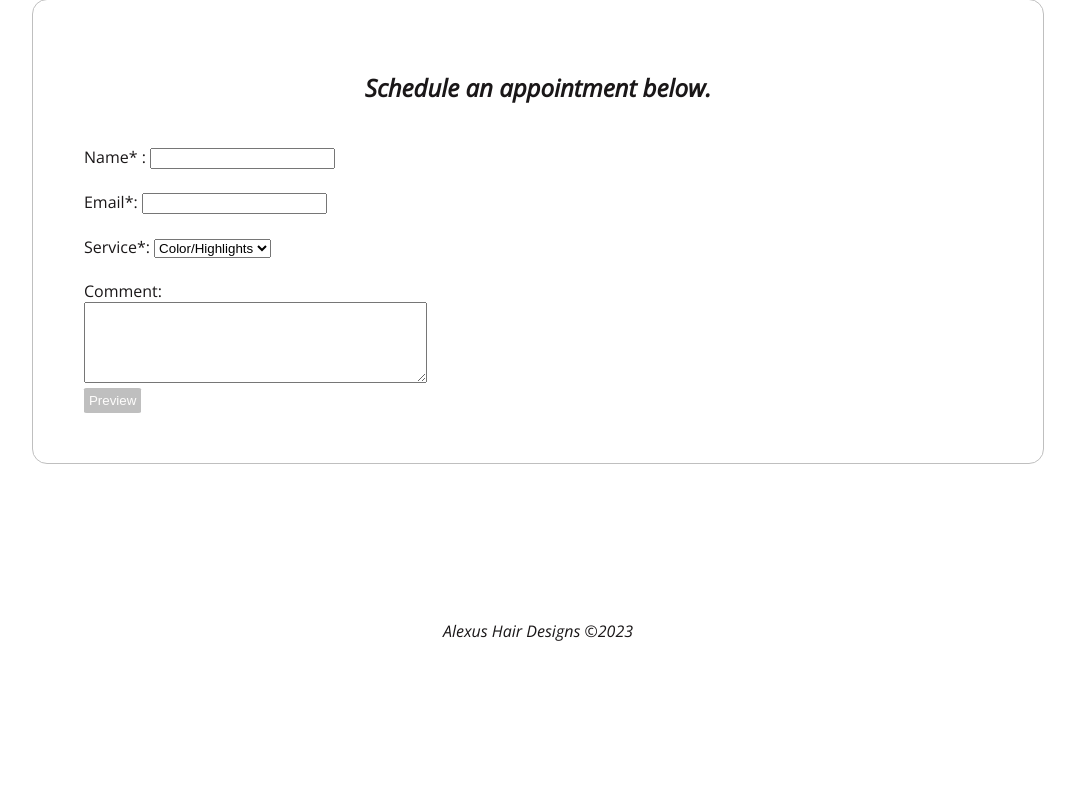
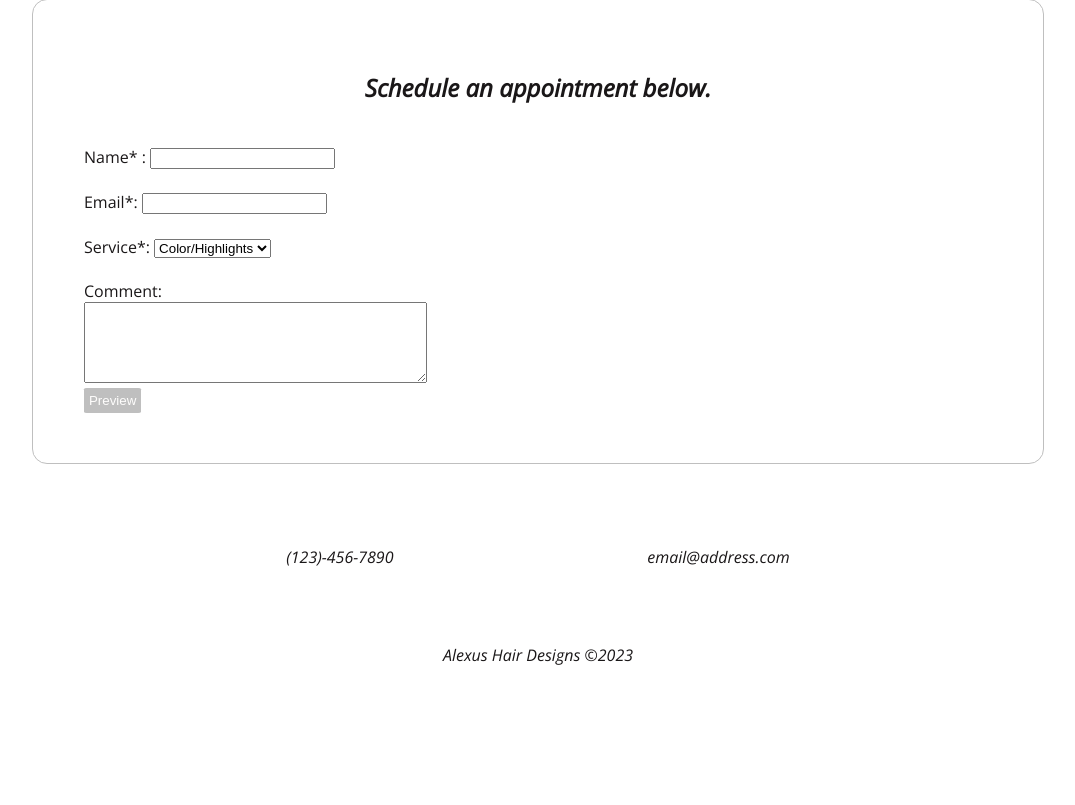
Before and after one commit to berenypanda/Alexus-Hair-Designs, a PHP site: page /booking.php in a window 1280 px wide. Shown: the part 404-1209 px from the top of the page, without its empty margins (102-1177 px from the left). Run offline with PHP 8.4, Linux system fonts and the light colour scheme.

Commit message:
Update shared.php

```diff
--- a/shared.php
+++ b/shared.php
@@ -4,7 +4,7 @@
 //Define navbar component
 
 $navbar =
-"<div class='navbar'>
+"<div class='navbar col-xs-12'>
     <header class='col-xs-6 col-lg-4'>
     <a href='index.php'><img class='logo' src='logo.png' alt='logo'></a>
     </header>
@@ -22,10 +22,27 @@ $navbar =
     </nav>
 </div>";
 
-//define footer component
+//define Footer component
 $footer = "<footer>
-<div class='social-media'></div>
+
+<div class='social-media'>
+<i class='fa-brands fa-facebook-f'></i>
+<i class='fa-brands fa-instagram'></i>
+<i class='fa-brands fa-tiktok'></i>
+<i class='fa-brands fa-pinterest'></i>
+</div>
+
+<div class='footer-contact'>
+    <div class='phone-number'>
+      <i class='fa-solid fa-phone'></i><span><p>(123)-456-7890</p></span>
+    </div>
+    <div class='email'>
+      <i class='fa-solid fa-envelope'></i><span><p>email@address.com</p></span>
+    </div>
+</div>
+
 <p>Alexus Hair Designs &copy;2023</p>
+
 </footer>";
 
 
```
